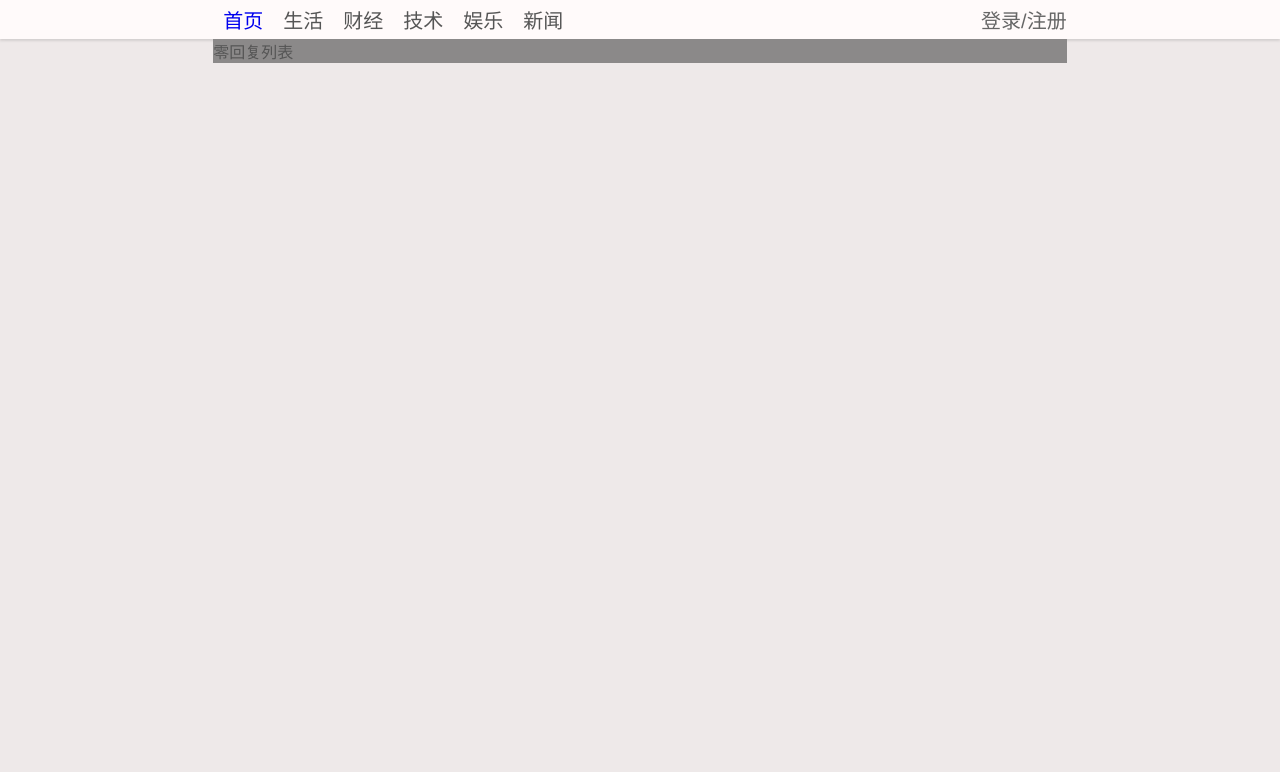
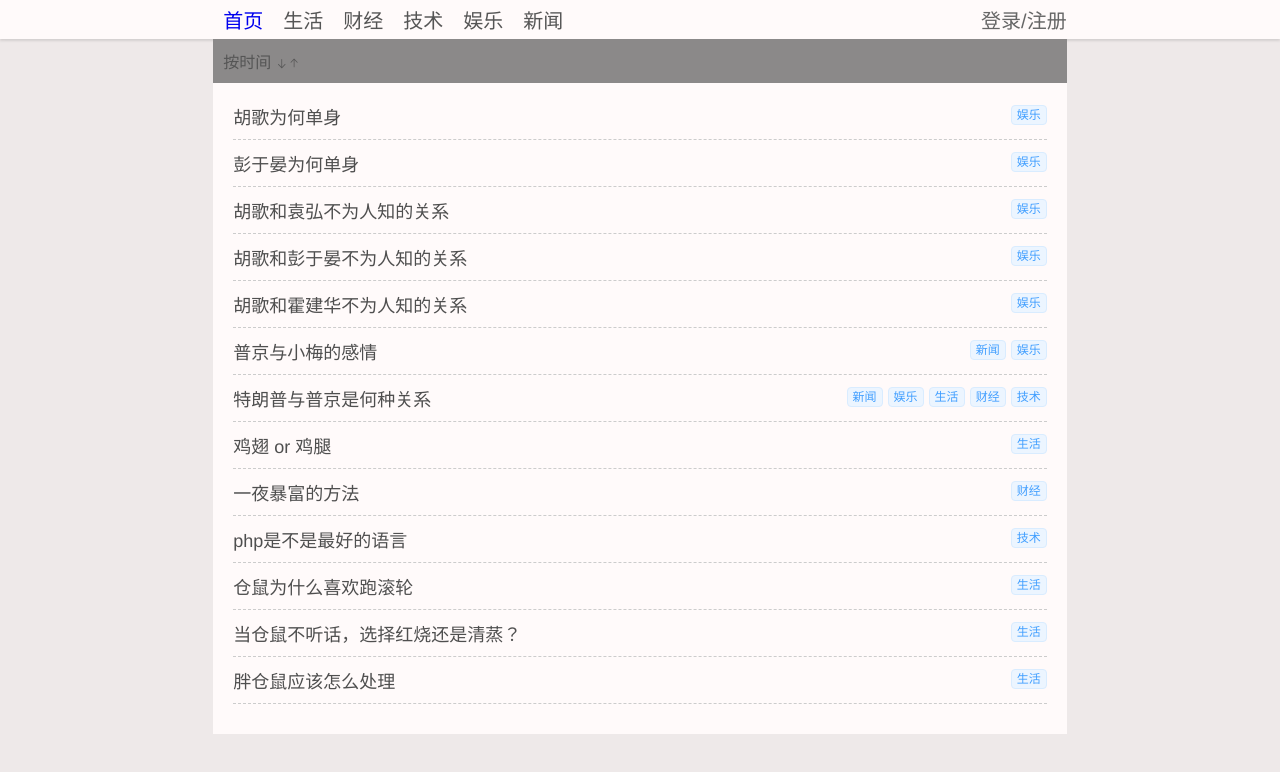
Before and after one commit to star1029/webbs, a Vue app: page /#/listzero in a window 1280 px wide. Shown: the top 772 px of the page. Built offline with nearby package versions, Linux system fonts and the light colour scheme; a small style sheet from the web is missing.

Commit message:
完善零回复列表

```diff
--- a/src/components/home.vue
+++ b/src/components/home.vue
@@ -21,5 +21,6 @@ export default {
 </script>
 
 <style scoped>
+  .home{height: 100%; overflow: auto;}
   .webbs-home-contain{background: #8B8989;}
 </style>
--- a/src/components/page/detail.vue
+++ b/src/components/page/detail.vue
@@ -133,7 +133,7 @@ export default {
 }
 </script>
 
-<style>
+<style scoped>
   .webbs-detail-main{margin-top: 15px; background-color: #FFFAFA;}
   .webbs-detail-article{padding: 15px; border-bottom: 1px solid #CCC;}
   .webbs-detail-article-content{margin-bottom: 10px; padding: 5px; font-size: 14px;}
--- a/src/components/page/index.vue
+++ b/src/components/page/index.vue
@@ -52,6 +52,6 @@ export default {
 }
 </script>
 
-<style>
+<style scoped>
   .webbs-home-list-more{float: right; font-size: 12px;}
 </style>
--- a/src/components/page/listzero.vue
+++ b/src/components/page/listzero.vue
@@ -1,16 +1,55 @@
 <template>
   <div class="listzero">
-    零回复列表
+    <div class="webbs-zero-sort">按时间
+      <button class="webbs-button"><i class="el-icon-bottom"></i></button><button class="webbs-button"><i class="el-icon-top"></i></button>
+    </div>
+    <dl class="webbs-zero-list">
+      <dd v-for="item in list" v-bind:key="item.id">
+        <router-link :to="{name: 'detail', params:{id: item.id}}">
+          <p class="webbs-zero-list-title">{{item.title}}</p>
+          <p class="webbs-zero-list-attr">
+            <el-tag class="webbs-zero-list-cate" size="mini" v-for="tag in item.cate" v-bind:key="tag.key">{{cateObj[tag]}}</el-tag>
+          </p>
+        </router-link>
+      </dd>
+    </dl>
   </div>
 </template>
 
 <script>
 
 export default {
-  name: 'listzero'
+  name: 'listzero',
+  data(){
+    return{
+      list: [
+        {id: 1, title: '胡歌为何单身', time: '2019-11-02', cate: ['gossip']},
+        {id: 2, title: '彭于晏为何单身', time: '2019-11-02', cate: ['gossip']},
+        {id: 3, title: '胡歌和袁弘不为人知的关系', time: '2019-11-02', cate: ['gossip']},
+        {id: 4, title: '胡歌和彭于晏不为人知的关系', time: '2019-11-02', cate: ['gossip']},
+        {id: 5, title: '胡歌和霍建华不为人知的关系', time: '2019-11-02', cate: ['gossip']},
+        {id: 6, title: '普京与小梅的感情', time: '2019-11-02', cate: ['news', 'gossip']},
+        {id: 7, title: '特朗普与普京是何种关系', time: '2019-11-02', cate: ['news', 'gossip', 'life', 'econ', 'tech']},
+        {id: 8, title: '鸡翅 or 鸡腿', time: '2019-11-02', cate: ['life']},
+        {id: 9, title: '一夜暴富的方法', time: '2019-11-02', cate: ['econ']},
+        {id: 10, title: 'php是不是最好的语言', time: '2019-11-02', cate: ['tech']},
+        {id: 11, title: '仓鼠为什么喜欢跑滚轮', time: '2019-11-02', cate: ['life']},
+        {id: 12, title: '当仓鼠不听话，选择红烧还是清蒸？', time: '2019-11-02', cate: ['life']},
+        {id: 13, title: '胖仓鼠应该怎么处理', time: '2019-11-02', cate: ['life']}
+      ],
+      cateObj: {'gossip': '娱乐', 'news': '新闻', 'life': '生活', 'econ': '财经', 'tech': '技术'}
+    }
+  }
 }
 </script>
 
-<style>
-
+<style scoped>
+  .webbs-zero-sort{padding: 10px;}
+  .webbs-zero-list{padding: 20px; background-color: #FFFAFA;}
+  .webbs-zero-list dd{padding-bottom: 10px; margin-bottom: 10px; border-bottom: 1px dashed #CCC;}
+  .webbs-zero-list dd a{display: flex; width: 100%; color: #4F4F4F;}
+  .webbs-zero-list dd a:hover{color: #8B8989;}
+  .webbs-zero-list-title{flex-grow: 1; overflow: hidden; text-overflow: ellipsis; white-space: nowrap; font-size: 18px;}
+  .webbs-zero-list-attr{width: 250px; padding-top: 2px; text-align: right;}
+  .webbs-zero-list-cate+.webbs-zero-list-cate{margin-left: 5px;}
 </style>
--- a/src/components/topnav.vue
+++ b/src/components/topnav.vue
@@ -4,11 +4,11 @@
       <el-col class="webbs-nav-top" :xs="{span:24}" :sm="{span:22,offset:1}" :md="{span:18,offset:3}" :lg="{span:16,offset:4}">
         <ul class="webbs-nav-list">
           <li><router-link to="/">首页</router-link></li>
-          <li>生活</li>
-          <li>财经</li>
-          <li>技术</li>
-          <li>娱乐</li>
-          <li>新闻</li>
+          <li cate="life">生活</li>
+          <li cate="econ">财经</li>
+          <li cate="tech">技术</li>
+          <li cate="gossip">娱乐</li>
+          <li cate="news">新闻</li>
         </ul>
         <div class="webbs-nav-other">
           <i class="icon iconfont icon-sousuo2 webbs-nav-search"></i>
```
